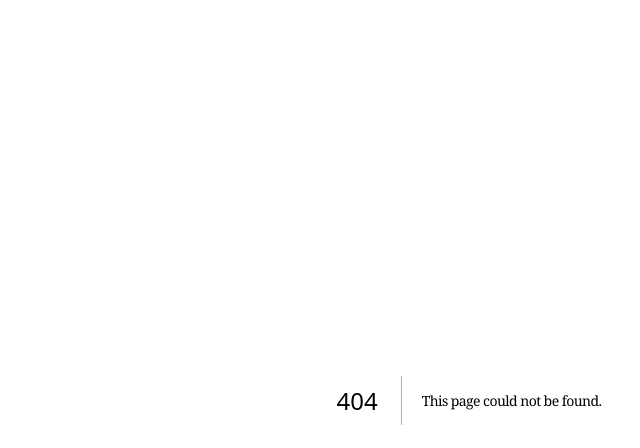
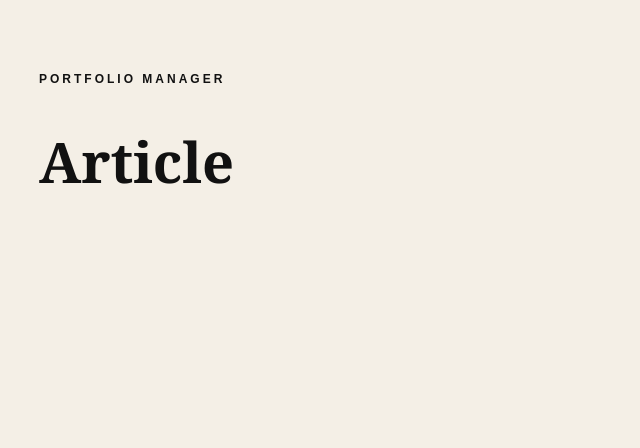
Before and after one commit to andrewbraine1982/portfolio-manager, a Next.js app: page /article in a window 1280 px wide. Before the commit this address had no page. Shown: the top 448 px of the page, without its empty margins (171-811 px from the left). Built offline with nearby package versions, Linux system fonts and the light colour scheme.

Commit message:
Create page.tsx

```diff
--- /dev/null
+++ b/app/article/page.tsx
@@ -0,0 +1,78 @@
+"use client";
+
+import { useSearchParams } from "next/navigation";
+
+export default function ArticlePage() {
+  const searchParams = useSearchParams();
+
+  const title = searchParams.get("title") || "Article";
+  const source = searchParams.get("source") || "Portfolio Manager";
+  const image = searchParams.get("image") || "";
+  const summary = searchParams.get("summary") || "";
+
+  return (
+    <main
+      style={{
+        background: "#f4efe6",
+        minHeight: "100vh",
+        padding: "60px 20px",
+        color: "#111",
+      }}
+    >
+      <article
+        style={{
+          maxWidth: "860px",
+          margin: "0 auto",
+        }}
+      >
+        <p
+          style={{
+            textTransform: "uppercase",
+            letterSpacing: "3px",
+            fontSize: "12px",
+            fontWeight: 700,
+            marginBottom: "20px",
+          }}
+        >
+          {source}
+        </p>
+
+        <h1
+          style={{
+            fontFamily: "Georgia, serif",
+            fontSize: "56px",
+            lineHeight: "1.05",
+            marginBottom: "28px",
+          }}
+        >
+          {title}
+        </h1>
+
+        {image && (
+          <img
+            src={image}
+            alt={title}
+            style={{
+              width: "100%",
+              maxHeight: "460px",
+              objectFit: "cover",
+              marginBottom: "28px",
+            }}
+          />
+        )}
+
+        {summary && (
+          <p
+            style={{
+              fontSize: "21px",
+              lineHeight: "1.6",
+              color: "#444",
+            }}
+          >
+            {summary}
+          </p>
+        )}
+      </article>
+    </main>
+  );
+}
```
